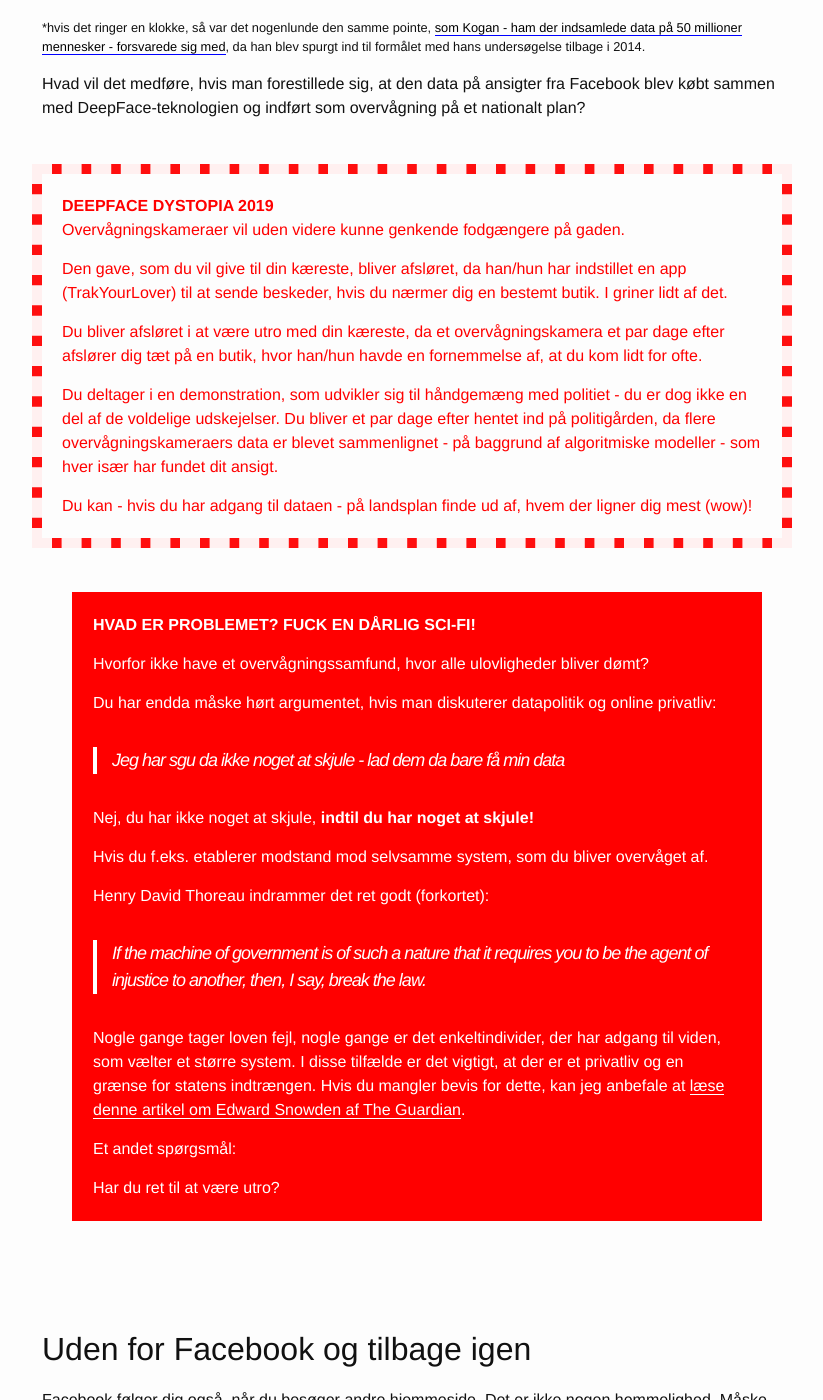
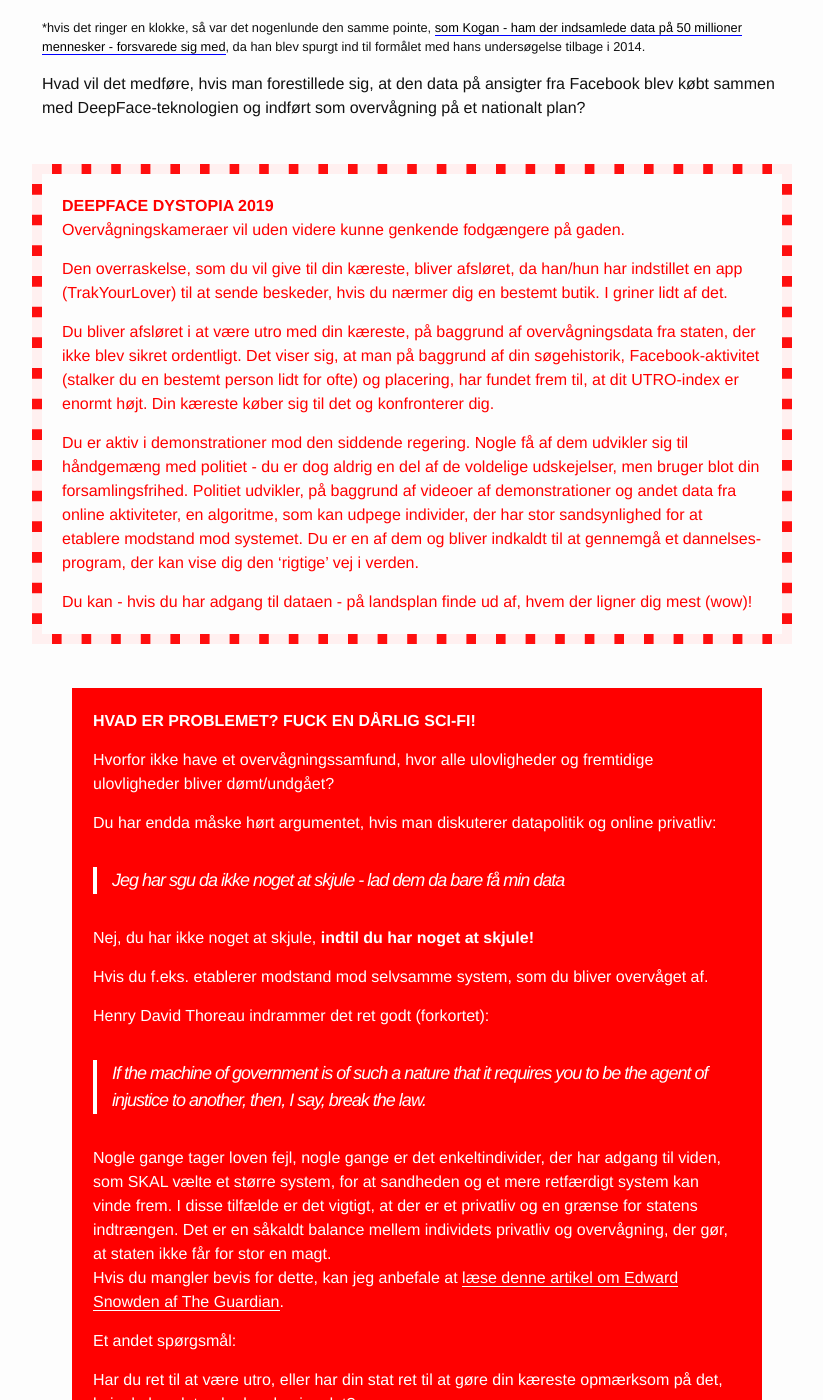
Before and after one commit to peterhoejlundandersen/hilsen, a Jekyll site: the page built from _posts/blogs/2018-04-03-hvorfor-jeg-slettede-min-facebook.markdown, in a window 1280 px wide and 1400 px high, scrolled down 13698 px. Shown: the whole window, without its empty margins (228-1051 px from the left). Built offline with Jekyll 4.4.1, drawn with Linux system fonts in a browser that asks for light colours; some of the changed text lies outside the part shown.

Commit message:
better dystopia

```diff
--- a/_posts/blogs/2018-04-03-hvorfor-jeg-slettede-min-facebook.markdown
+++ b/_posts/blogs/2018-04-03-hvorfor-jeg-slettede-min-facebook.markdown
@@ -366,11 +366,11 @@ Hvad vil det medføre, hvis man forestillede sig, at den data på ansigter fra F
 * **DEEPFACE DYSTOPIA 2019**
 * Overvågningskameraer vil uden videre kunne genkende fodgængere på gaden.
 
-* Den gave, som du vil give til din kæreste, bliver afsløret, da han/hun har indstillet en app (TrakYourLover) til at sende beskeder, hvis du nærmer dig en bestemt butik. I griner lidt af det.
+* Den overraskelse, som du vil give til din kæreste, bliver afsløret, da han/hun har indstillet en app (TrakYourLover) til at sende beskeder, hvis du nærmer dig en bestemt butik. I griner lidt af det.
 
-* Du bliver afsløret i at være utro med din kæreste, da et overvågningskamera et par dage efter afslører dig tæt på en butik, hvor han/hun havde en fornemmelse af, at du kom lidt for ofte.
+* Du bliver afsløret i at være utro med din kæreste, på baggrund af overvågningsdata fra staten, der ikke blev sikret ordentligt. Det viser sig, at man på baggrund af din søgehistorik, Facebook-aktivitet (stalker du en bestemt person lidt for ofte) og placering, har fundet frem til, at dit UTRO-index er enormt højt. Din kæreste køber sig til det og konfronterer dig.
 
-* Du deltager i en demonstration, som udvikler sig til håndgemæng med politiet - du er dog ikke en del af de voldelige udskejelser. Du bliver et par dage efter hentet ind på politigården, da flere overvågningskameraers data er blevet sammenlignet - på baggrund af algoritmiske modeller - som hver især har fundet dit ansigt.
+* Du er aktiv i demonstrationer mod den siddende regering. Nogle få af dem udvikler sig til håndgemæng med politiet - du er dog aldrig en del af de voldelige udskejelser, men bruger blot din forsamlingsfrihed. Politiet udvikler, på baggrund af videoer af demonstrationer og andet data fra online aktiviteter, en algoritme, som kan udpege individer, der har stor sandsynlighed for at etablere modstand mod systemet. Du er en af dem og bliver indkaldt til at gennemgå et dannelses-program, der kan vise dig den 'rigtige' vej i verden.
 
 * Du kan - hvis du har adgang til dataen - på landsplan finde ud af, hvem der ligner dig mest (wow)!
 
@@ -379,7 +379,7 @@ Hvad vil det medføre, hvis man forestillede sig, at den data på ansigter fra F
 {: .dystopia-red }
 * **HVAD ER PROBLEMET? FUCK EN DÅRLIG SCI-FI!**
 
-* Hvorfor ikke have et overvågningssamfund, hvor alle ulovligheder bliver dømt?
+* Hvorfor ikke have et overvågningssamfund, hvor alle ulovligheder og fremtidige ulovligheder bliver dømt/undgået?
 
 * Du har endda måske hørt argumentet, hvis man diskuterer datapolitik og online privatliv:
 
@@ -393,11 +393,11 @@ Hvad vil det medføre, hvis man forestillede sig, at den data på ansigter fra F
 
 * > *If the machine of government is of such a nature that it requires you to be the agent of injustice to another, then, I say, break the law.*
 
-* Nogle gange tager loven fejl, nogle gange er det enkeltindivider, der har adgang til viden, som vælter et større system. I disse tilfælde er det vigtigt, at der er et privatliv og en grænse for statens indtrængen. Hvis du mangler bevis for dette, kan jeg anbefale at [læse denne artikel om Edward Snowden af The Guardian](https://www.theguardian.com/world/2013/jun/09/edward-snowden-nsa-whistleblower-surveillance){:target="_blank"}.
+* Nogle gange tager loven fejl, nogle gange er det enkeltindivider, der har adgang til viden, som SKAL vælte et større system, for at sandheden og et mere retfærdigt system kan vinde frem. I disse tilfælde er det vigtigt, at der er et privatliv og en grænse for statens indtrængen. Det er en såkaldt balance mellem individets privatliv og overvågning, der gør, at staten ikke får for stor en magt. <br> Hvis du mangler bevis for dette, kan jeg anbefale at [læse denne artikel om Edward Snowden af The Guardian](https://www.theguardian.com/world/2013/jun/09/edward-snowden-nsa-whistleblower-surveillance){:target="_blank"}.
 
 * Et andet spørgsmål:
 
-* Har du ret til at være utro?
+* Har du ret til at være utro, eller har din stat ret til at gøre din kæreste opmærksom på det, hvis de har data, der kan bevise det?
 
 <br>
 
```
Also changed, not shown: _posts/blogs/2018-04-25-deathshowering.markdown (renamed from _posts/blogs/2018-04-11-deathshowering.markdown), 4 other files.
